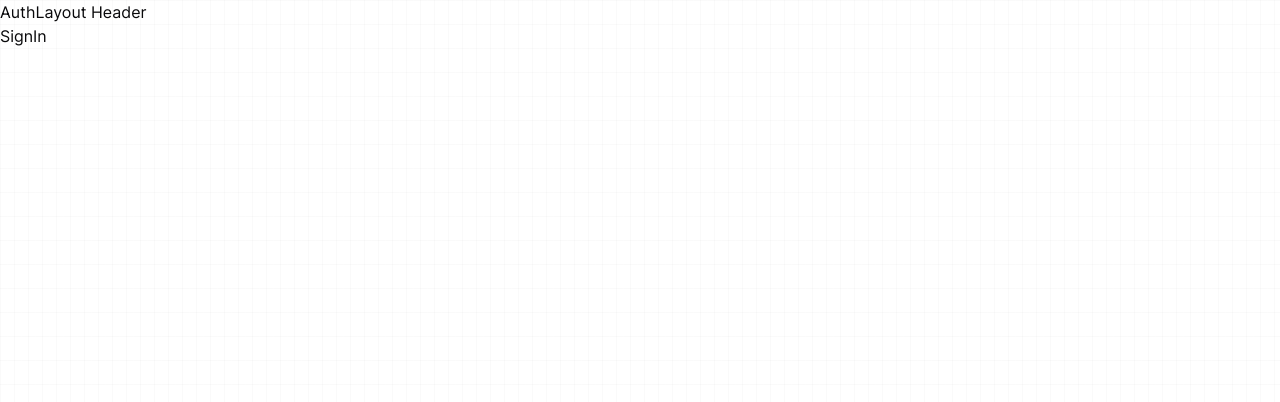
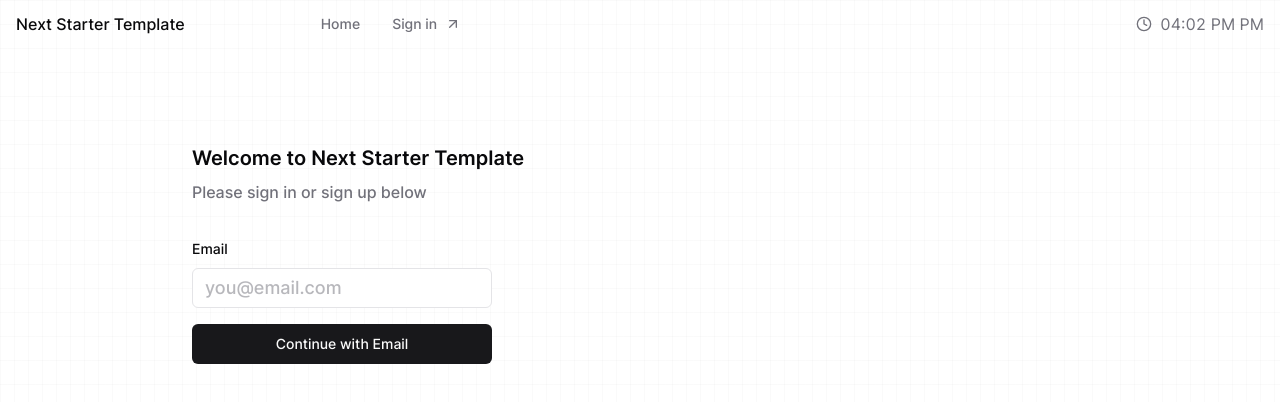
Before and after one commit to humanwhodreams/next-starter-template, a Next.js app: page /sign-in in a window 1280 px wide. Shown: the top 402 px of the page. Built offline with nearby package versions, Linux system fonts and the light colour scheme.

Commit message:
feat: sign in page
- added a sign in page
- added components for form handling

```diff
--- a/app/(auth)/layout.tsx
+++ b/app/(auth)/layout.tsx
@@ -1,14 +1,23 @@
-import * as React from 'react'
+import { ReactNode } from "react";
+import { SiteHeader } from "@/components/shared/site-header";
 
 interface Props {
-    children: React.ReactNode
+  children: ReactNode;
 }
 
 export default function AuthLayout({ children }: Props) {
   return (
-      <main>
-        <header>AuthLayout Header</header>
-        <section>{ children }</section>
-      </main>
-  )
+    <main className="relative flex flex-col items-center justify-between min-h-dvh">
+      <SiteHeader />
+      <Main>{children}</Main>
+    </main>
+  );
 }
+
+function Main({ children }: { children: ReactNode }) {
+  return (
+    <section className="flex flex-col items-start flex-1 w-full max-w-4xl px-4 mx-auto my-24 lg:px-0">
+      {children}
+    </section>
+  );
+}
--- a/app/(auth)/sign-in/page.tsx
+++ b/app/(auth)/sign-in/page.tsx
@@ -1,9 +1,34 @@
-import * as React from 'react'
+import { Button } from "@/components/ui/button";
+import { Input } from "@/components/ui/input";
+import { Label } from "@/components/ui/label";
+import Link from "next/link";
 
-interface Props {}
+export default function SignIn() {
+  return (
+    <div className="flex flex-col items-start gap-8">
+      <div className="flex flex-col items-start gap-2">
+        <h1 className="text-base font-semibold md:text-xl">
+          Welcome to Next Starter Template
+        </h1>
+        <div className="font-medium text-muted-foreground">
+          Please sign in or sign up below
+        </div>
+      </div>
 
-export default function SignIn({}: Props) {
-  return (
-      <main>SignIn</main>
-  )
+      <form action="" className="space-y-4 w-[300px]">
+        <div className="space-y-2">
+          <Label>Email</Label>
+          <Input
+            type="email"
+            placeholder="you@email.com"
+            className="placeholder:font-medium placeholder:text-lg placeholder:opacity-50"
+          />
+        </div>
+
+        <Button type="submit" className="w-full">
+          Continue with Email
+        </Button>
+      </form>
+    </div>
+  );
 }
--- /dev/null
+++ b/components/ui/card.tsx
@@ -0,0 +1,79 @@
+import * as React from "react"
+
+import { cn } from "@/lib/cn"
+
+const Card = React.forwardRef<
+  HTMLDivElement,
+  React.HTMLAttributes<HTMLDivElement>
+>(({ className, ...props }, ref) => (
+  <div
+    ref={ref}
+    className={cn(
+      "rounded-lg border bg-card text-card-foreground shadow-sm",
+      className
+    )}
+    {...props}
+  />
+))
+Card.displayName = "Card"
+
+const CardHeader = React.forwardRef<
+  HTMLDivElement,
+  React.HTMLAttributes<HTMLDivElement>
+>(({ className, ...props }, ref) => (
+  <div
+    ref={ref}
+    className={cn("flex flex-col space-y-1.5 p-6", className)}
+    {...props}
+  />
+))
+CardHeader.displayName = "CardHeader"
+
+const CardTitle = React.forwardRef<
+  HTMLParagraphElement,
+  React.HTMLAttributes<HTMLHeadingElement>
+>(({ className, ...props }, ref) => (
+  <h3
+    ref={ref}
+    className={cn(
+      "text-2xl font-semibold leading-none tracking-tight",
+      className
+    )}
+    {...props}
+  />
+))
+CardTitle.displayName = "CardTitle"
+
+const CardDescription = React.forwardRef<
+  HTMLParagraphElement,
+  React.HTMLAttributes<HTMLParagraphElement>
+>(({ className, ...props }, ref) => (
+  <p
+    ref={ref}
+    className={cn("text-sm text-muted-foreground", className)}
+    {...props}
+  />
+))
+CardDescription.displayName = "CardDescription"
+
+const CardContent = React.forwardRef<
+  HTMLDivElement,
+  React.HTMLAttributes<HTMLDivElement>
+>(({ className, ...props }, ref) => (
+  <div ref={ref} className={cn("p-6 pt-0", className)} {...props} />
+))
+CardContent.displayName = "CardContent"
+
+const CardFooter = React.forwardRef<
+  HTMLDivElement,
+  React.HTMLAttributes<HTMLDivElement>
+>(({ className, ...props }, ref) => (
+  <div
+    ref={ref}
+    className={cn("flex items-center p-6 pt-0", className)}
+    {...props}
+  />
+))
+CardFooter.displayName = "CardFooter"
+
+export { Card, CardHeader, CardFooter, CardTitle, CardDescription, CardContent }
--- /dev/null
+++ b/components/ui/form.tsx
@@ -0,0 +1,178 @@
+"use client"
+
+import * as React from "react"
+import * as LabelPrimitive from "@radix-ui/react-label"
+import { Slot } from "@radix-ui/react-slot"
+import {
+  Controller,
+  ControllerProps,
+  FieldPath,
+  FieldValues,
+  FormProvider,
+  useFormContext,
+} from "react-hook-form"
+
+import { cn } from "@/lib/cn"
+import { Label } from "@/components/ui/label"
+
+const Form = FormProvider
+
+type FormFieldContextValue<
+  TFieldValues extends FieldValues = FieldValues,
+  TName extends FieldPath<TFieldValues> = FieldPath<TFieldValues>
+> = {
+  name: TName
+}
+
+const FormFieldContext = React.createContext<FormFieldContextValue>(
+  {} as FormFieldContextValue
+)
+
+const FormField = <
+  TFieldValues extends FieldValues = FieldValues,
+  TName extends FieldPath<TFieldValues> = FieldPath<TFieldValues>
+>({
+  ...props
+}: ControllerProps<TFieldValues, TName>) => {
+  return (
+    <FormFieldContext.Provider value={{ name: props.name }}>
+      <Controller {...props} />
+    </FormFieldContext.Provider>
+  )
+}
+
+const useFormField = () => {
+  const fieldContext = React.useContext(FormFieldContext)
+  const itemContext = React.useContext(FormItemContext)
+  const { getFieldState, formState } = useFormContext()
+
+  const fieldState = getFieldState(fieldContext.name, formState)
+
+  if (!fieldContext) {
+    throw new Error("useFormField should be used within <FormField>")
+  }
+
+  const { id } = itemContext
+
+  return {
+    id,
+    name: fieldContext.name,
+    formItemId: `${id}-form-item`,
+    formDescriptionId: `${id}-form-item-description`,
+    formMessageId: `${id}-form-item-message`,
+    ...fieldState,
+  }
+}
+
+type FormItemContextValue = {
+  id: string
+}
+
+const FormItemContext = React.createContext<FormItemContextValue>(
+  {} as FormItemContextValue
+)
+
+const FormItem = React.forwardRef<
+  HTMLDivElement,
+  React.HTMLAttributes<HTMLDivElement>
+>(({ className, ...props }, ref) => {
+  const id = React.useId()
+
+  return (
+    <FormItemContext.Provider value={{ id }}>
+      <div ref={ref} className={cn("space-y-2", className)} {...props} />
+    </FormItemContext.Provider>
+  )
+})
+FormItem.displayName = "FormItem"
+
+const FormLabel = React.forwardRef<
+  React.ElementRef<typeof LabelPrimitive.Root>,
+  React.ComponentPropsWithoutRef<typeof LabelPrimitive.Root>
+>(({ className, ...props }, ref) => {
+  const { error, formItemId } = useFormField()
+
+  return (
+    <Label
+      ref={ref}
+      className={cn(error && "text-destructive", className)}
+      htmlFor={formItemId}
+      {...props}
+    />
+  )
+})
+FormLabel.displayName = "FormLabel"
+
+const FormControl = React.forwardRef<
+  React.ElementRef<typeof Slot>,
+  React.ComponentPropsWithoutRef<typeof Slot>
+>(({ ...props }, ref) => {
+  const { error, formItemId, formDescriptionId, formMessageId } = useFormField()
+
+  return (
+    <Slot
+      ref={ref}
+      id={formItemId}
+      aria-describedby={
+        !error
+          ? `${formDescriptionId}`
+          : `${formDescriptionId} ${formMessageId}`
+      }
+      aria-invalid={!!error}
+      {...props}
+    />
+  )
+})
+FormControl.displayName = "FormControl"
+
+const FormDescription = React.forwardRef<
+  HTMLParagraphElement,
+  React.HTMLAttributes<HTMLParagraphElement>
+>(({ className, ...props }, ref) => {
+  const { formDescriptionId } = useFormField()
+
+  return (
+    <p
+      ref={ref}
+      id={formDescriptionId}
+      className={cn("text-sm text-muted-foreground", className)}
+      {...props}
+    />
+  )
+})
+FormDescription.displayName = "FormDescription"
+
+const FormMessage = React.forwardRef<
+  HTMLParagraphElement,
+  React.HTMLAttributes<HTMLParagraphElement>
+>(({ className, children, ...props }, ref) => {
+  const { error, formMessageId } = useFormField()
+  const body = error ? String(error?.message) : children
+
+  if (!body) {
+    return null
+  }
+
+  return (
+    <p
+      ref={ref}
+      id={formMessageId}
+      className={cn("text-sm font-medium text-destructive", className)}
+      {...props}
+    >
+      {body}
+    </p>
+  )
+})
+FormMessage.displayName = "FormMessage"
+
+export {
+  useFormField,
+  Form,
+  FormItem,
+  FormLabel,
+  FormControl,
+  FormDescription,
+  FormMessage,
+  FormField,
+}
--- /dev/null
+++ b/components/ui/input.tsx
@@ -0,0 +1,25 @@
+import * as React from "react"
+
+import { cn } from "@/lib/cn"
+
+export interface InputProps
+  extends React.InputHTMLAttributes<HTMLInputElement> {}
+
+const Input = React.forwardRef<HTMLInputElement, InputProps>(
+  ({ className, type, ...props }, ref) => {
+    return (
+      <input
+        type={type}
+        className={cn(
+          "flex h-10 w-full rounded-md border border-input bg-background px-3 py-2 text-sm ring-offset-background file:border-0 file:bg-transparent file:text-sm file:font-medium placeholder:text-muted-foreground focus-visible:outline-none focus-visible:ring-2 focus-visible:ring-ring focus-visible:ring-offset-2 disabled:cursor-not-allowed disabled:opacity-50",
+          className
+        )}
+        ref={ref}
+        {...props}
+      />
+    )
+  }
+)
+Input.displayName = "Input"
+
+export { Input }
--- /dev/null
+++ b/components/ui/label.tsx
@@ -0,0 +1,26 @@
+"use client"
+
+import * as React from "react"
+import * as LabelPrimitive from "@radix-ui/react-label"
+import { cva, type VariantProps } from "class-variance-authority"
+
+import { cn } from "@/lib/cn"
+
+const labelVariants = cva(
+  "text-sm font-medium leading-none peer-disabled:cursor-not-allowed peer-disabled:opacity-70"
+)
+
+const Label = React.forwardRef<
+  React.ElementRef<typeof LabelPrimitive.Root>,
+  React.ComponentPropsWithoutRef<typeof LabelPrimitive.Root> &
+    VariantProps<typeof labelVariants>
+>(({ className, ...props }, ref) => (
+  <LabelPrimitive.Root
+    ref={ref}
+    className={cn(labelVariants(), className)}
+    {...props}
+  />
+))
+Label.displayName = LabelPrimitive.Root.displayName
+
+export { Label }
--- /dev/null
+++ b/components/ui/sonner.tsx
@@ -0,0 +1,31 @@
+"use client"
+
+import { useTheme } from "next-themes"
+import { Toaster as Sonner } from "sonner"
+
+type ToasterProps = React.ComponentProps<typeof Sonner>
+
+const Toaster = ({ ...props }: ToasterProps) => {
+  const { theme = "system" } = useTheme()
+
+  return (
+    <Sonner
+      theme={theme as ToasterProps["theme"]}
+      className="toaster group"
+      toastOptions={{
+        classNames: {
+          toast:
+            "group toast group-[.toaster]:bg-background group-[.toaster]:text-foreground group-[.toaster]:border-border group-[.toaster]:shadow-lg",
+          description: "group-[.toast]:text-muted-foreground",
+          actionButton:
+            "group-[.toast]:bg-primary group-[.toast]:text-primary-foreground",
+          cancelButton:
+            "group-[.toast]:bg-muted group-[.toast]:text-muted-foreground",
+        },
+      }}
+      {...props}
+    />
+  )
+}
+
+export { Toaster }
```
Also changed, not shown: package.json (+6 -1 lines), 1 other file (tests, documents, lock files or other folders).
